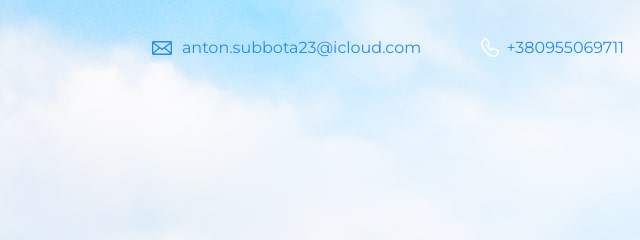
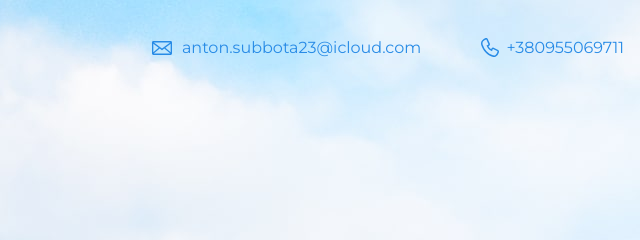
Before and after one commit to DeadManFr1zE/1st-work, a plain HTML site: page index.html in a window 1280 px wide. Shown: the top 240 px of the page, 640-1280 px from the left. Drawn offline with nearby package versions, Linux system fonts and the light colour scheme.

Commit message:
Add files via upload

```diff
--- a/style.css
+++ b/style.css
@@ -43,7 +43,7 @@ body {
 
 .header-phone {
   padding-left: 25px;
-  background-image: url("img/icon-phone-footer.svg");
+  background-image: url("img/icon-phone-header.svg");
 }
 
 .hero-image {
```
